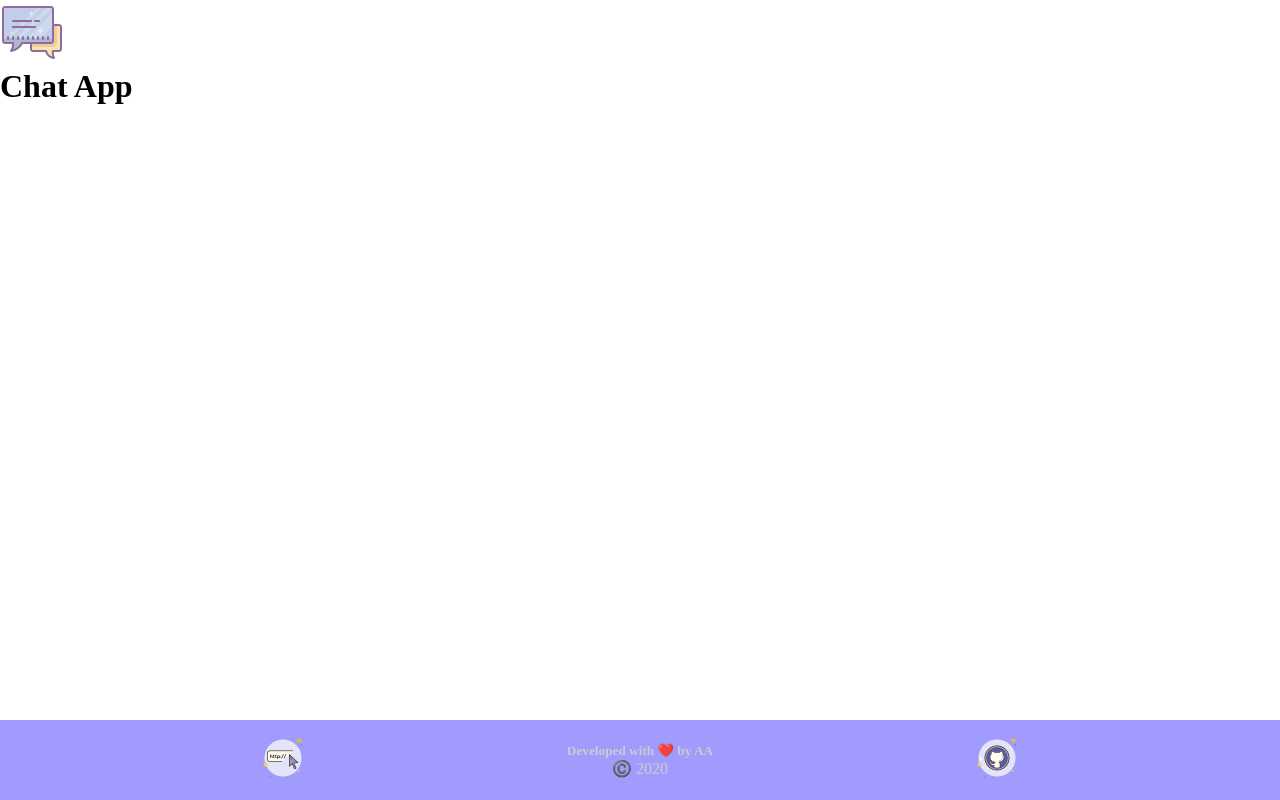
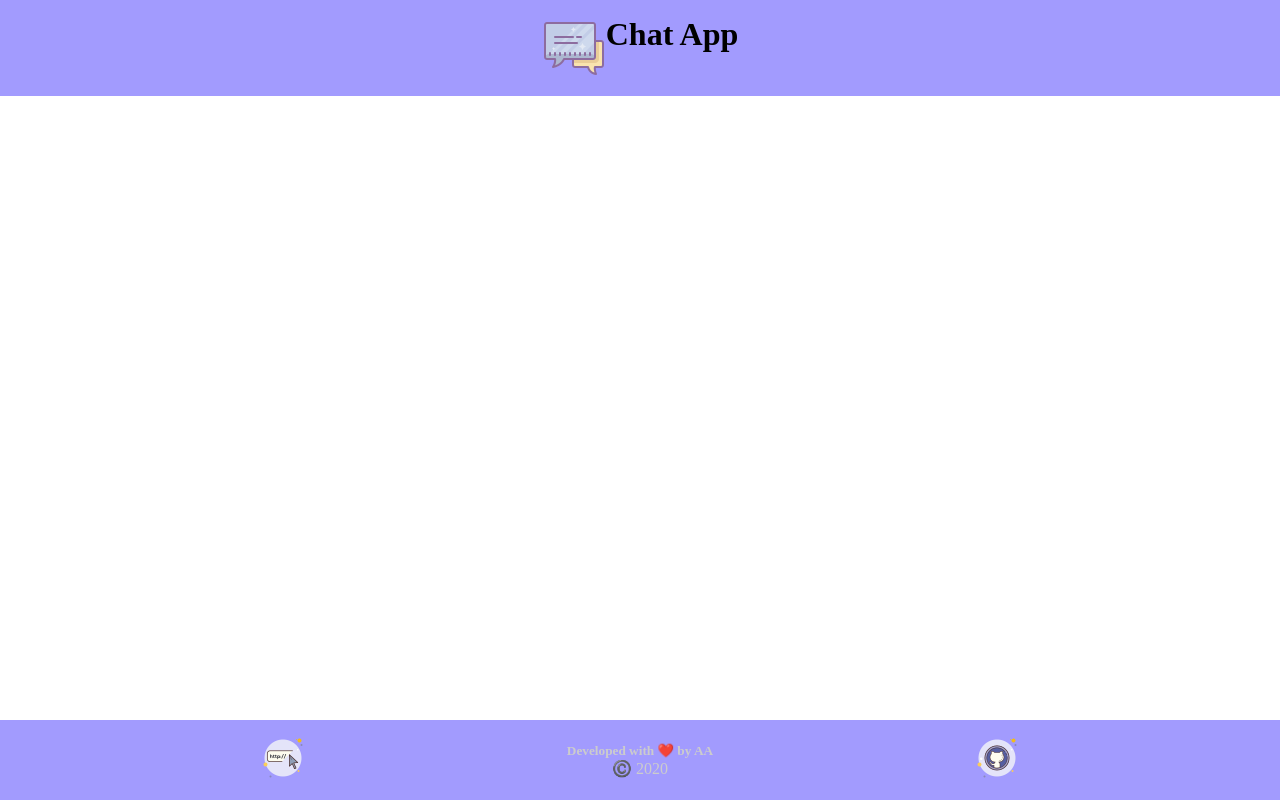
Before and after one commit to shrki416/Chat-App, a React (Create React App) app in the folder Client/: page / in a window 1280 px wide. Built offline with nearby package versions, Linux system fonts and the light colour scheme; a web font is replaced by a local one.

Commit message:
Up to date

```diff
--- a/Client/src/App.js
+++ b/Client/src/App.js
@@ -1,12 +1,12 @@
 import React from "react";
-import Title from "./Title";
+import Header from "./Header";
 import Footer from "./Footer";
 import "./App.css";
 
 const App = () => {
   return (
     <>
-      <Title />
+      <Header />
       <Footer />
     </>
   );
--- a/Client/src/Title.js
+++ /dev/null
@@ -1,15 +0,0 @@
-import React from "react";
-import chat from "./assets/chat_icon.png";
-
-const Title = () => {
-  return (
-    <>
-      <div className="title">
-        <img src={chat} />
-        <h1>Chat App</h1>
-      </div>
-    </>
-  );
-};
-
-export default Title;
```
